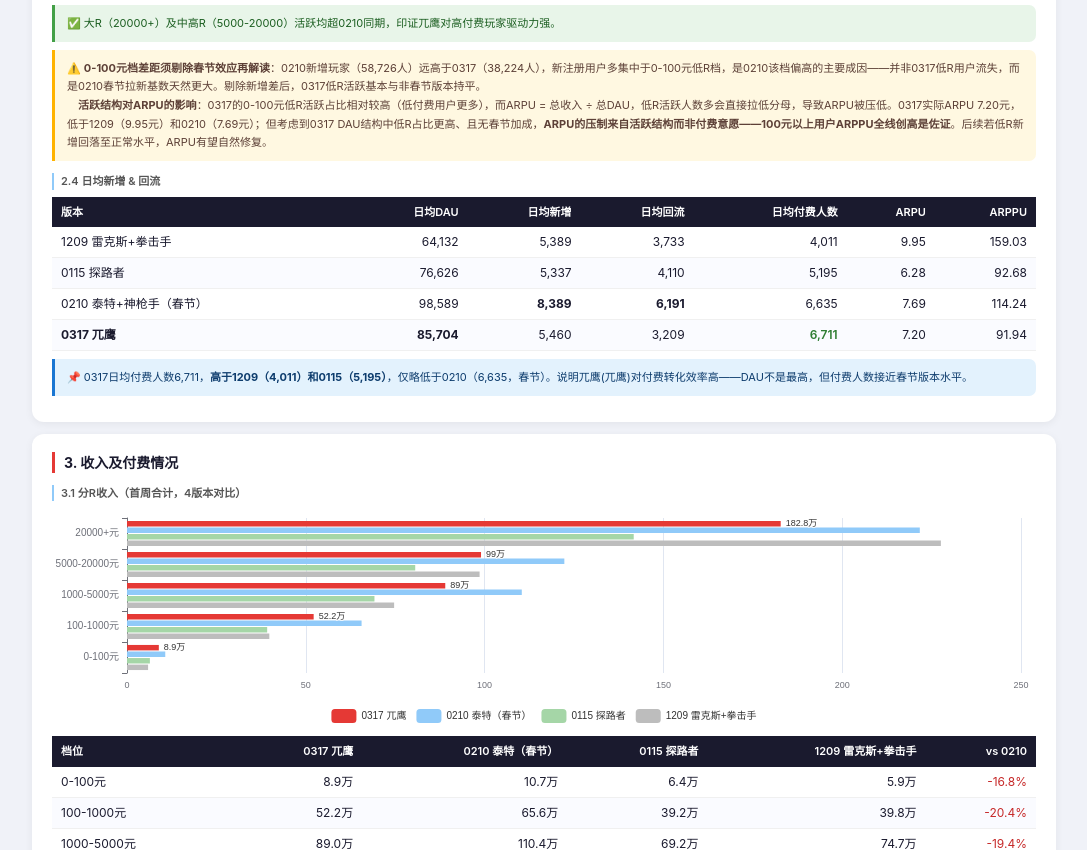
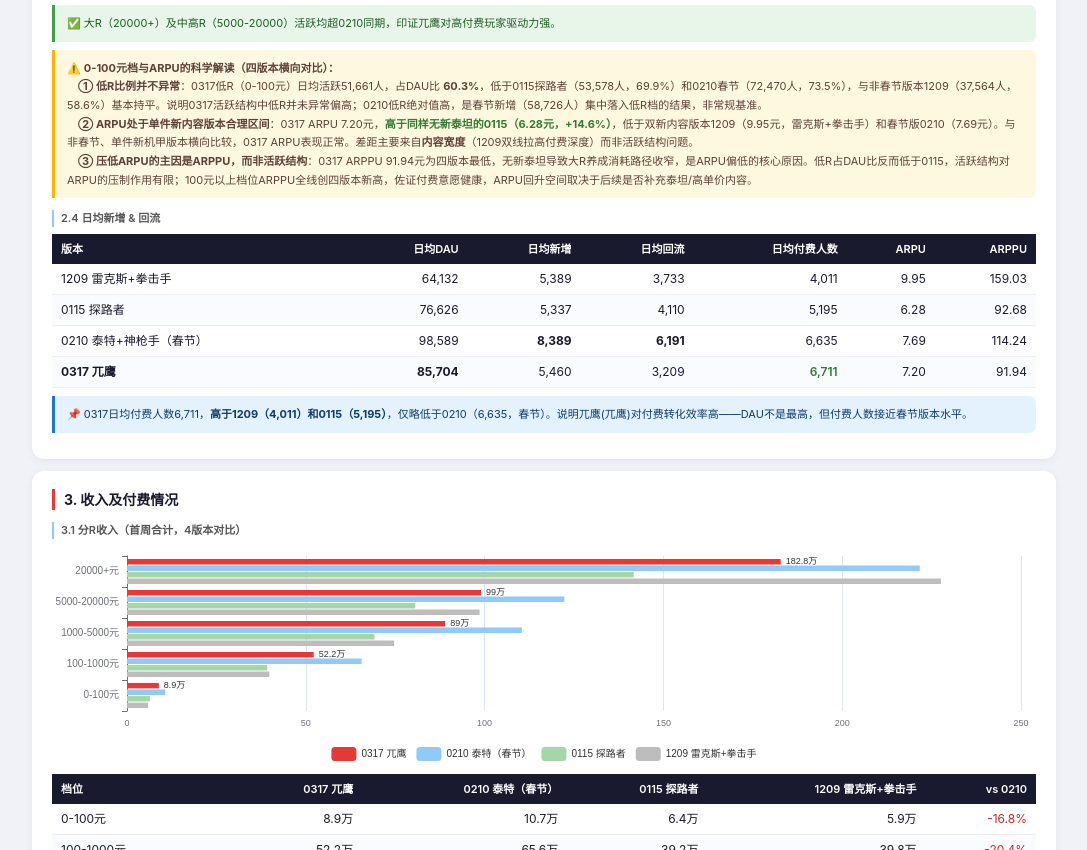
Before and after one commit to yich0728-sys/Analysis-Report-WR-CN, a plain HTML site: page index.html in a window 1280 px wide. Shown: the part 2977-3827 px from the top of the page, without its empty margins (96-1183 px from the left). Drawn offline with nearby package versions, Linux system fonts and the light colour scheme.

Commit message:
analysis: 4-version DAU structure comparison + scientific ARPU root cause analysis

```diff
--- a/index.html
+++ b/index.html
@@ -298,8 +298,10 @@ tr:hover td{background:#eef2ff}
   <div class="card-sub">2.3 分R日均DAU对比</div>
   <div id="chart-active" class="chart-sm"></div>
   <div class="ins g" style="margin-top:8px">✅ 大R（20000+）及中高R（5000-20000）活跃均超0210同期，印证兀鹰对高付费玩家驱动力强。</div>
-  <div class="ins y">⚠️ <strong>0-100元档差距须剔除春节效应再解读</strong>：0210新增玩家（58,726人）远高于0317（38,224人），新注册用户多集中于0-100元低R档，是0210该档偏高的主要成因——并非0317低R用户流失，而是0210春节拉新基数天然更大。剔除新增差后，0317低R活跃基本与非春节版本持平。<br>
-  　<strong>活跃结构对ARPU的影响</strong>：0317的0-100元低R活跃占比相对较高（低付费用户更多），而ARPU = 总收入 ÷ 总DAU，低R活跃人数多会直接拉低分母，导致ARPU被压低。0317实际ARPU 7.20元，低于1209（9.95元）和0210（7.69元）；但考虑到0317 DAU结构中低R占比更高、且无春节加成，<strong>ARPU的压制来自活跃结构而非付费意愿——100元以上用户ARPPU全线创高是佐证</strong>。后续若低R新增回落至正常水平，ARPU有望自然修复。</div>
+  <div class="ins y">⚠️ <strong>0-100元档与ARPU的科学解读（四版本横向对比）：</strong><br>
+  　<strong>① 低R比例并不异常</strong>：0317低R（0-100元）日均活跃51,661人，占DAU比 <strong>60.3%</strong>，低于0115探路者（53,578人，69.9%）和0210春节（72,470人，73.5%），与非春节版本1209（37,564人，58.6%）基本持平。说明0317活跃结构中低R并未异常偏高；0210低R绝对值高，是春节新增（58,726人）集中落入低R档的结果，非常规基准。<br>
+  　<strong>② ARPU处于单件新内容版本合理区间</strong>：0317 ARPU 7.20元，<span class="num-up">高于同样无新泰坦的0115（6.28元，+14.6%）</span>，低于双新内容版本1209（9.95元，雷克斯+拳击手）和春节版0210（7.69元）。与非春节、单件新机甲版本横向比较，0317 ARPU表现正常。差距主要来自<strong>内容宽度</strong>（1209双线拉高付费深度）而非活跃结构问题。<br>
+  　<strong>③ 压低ARPU的主因是ARPPU，而非活跃结构</strong>：0317 ARPPU 91.94元为四版本最低，无新泰坦导致大R养成消耗路径收窄，是ARPU偏低的核心原因。低R占DAU比反而低于0115，活跃结构对ARPU的压制作用有限；100元以上档位ARPPU全线创四版本新高，佐证付费意愿健康，ARPU回升空间取决于后续是否补充泰坦/高单价内容。</div>
 
   <div class="card-sub">2.4 日均新增 & 回流</div>
   <table>
```
Also changed, not shown: 机甲战队_0317版本首周报告.html (+4 -2 lines).
